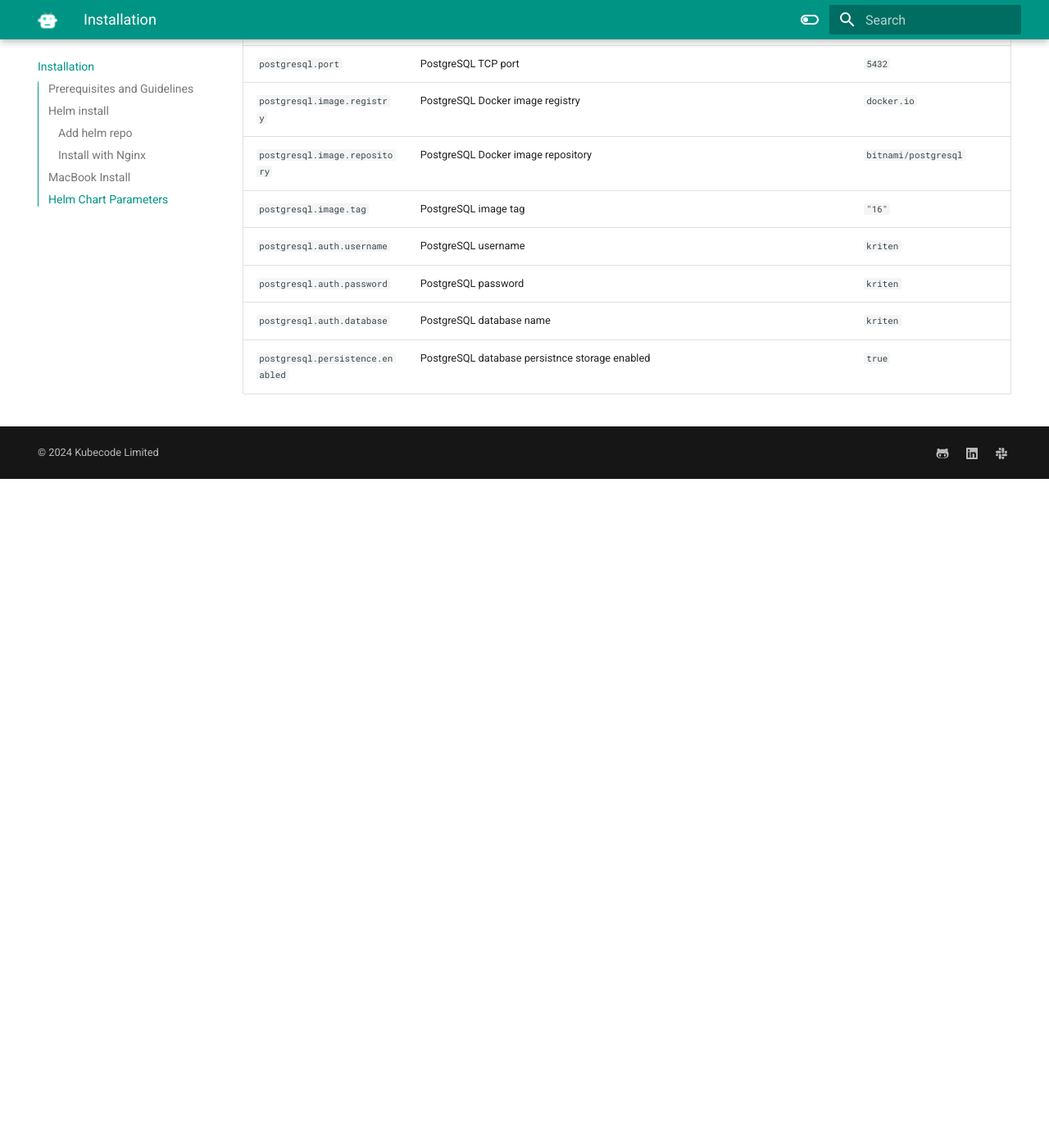
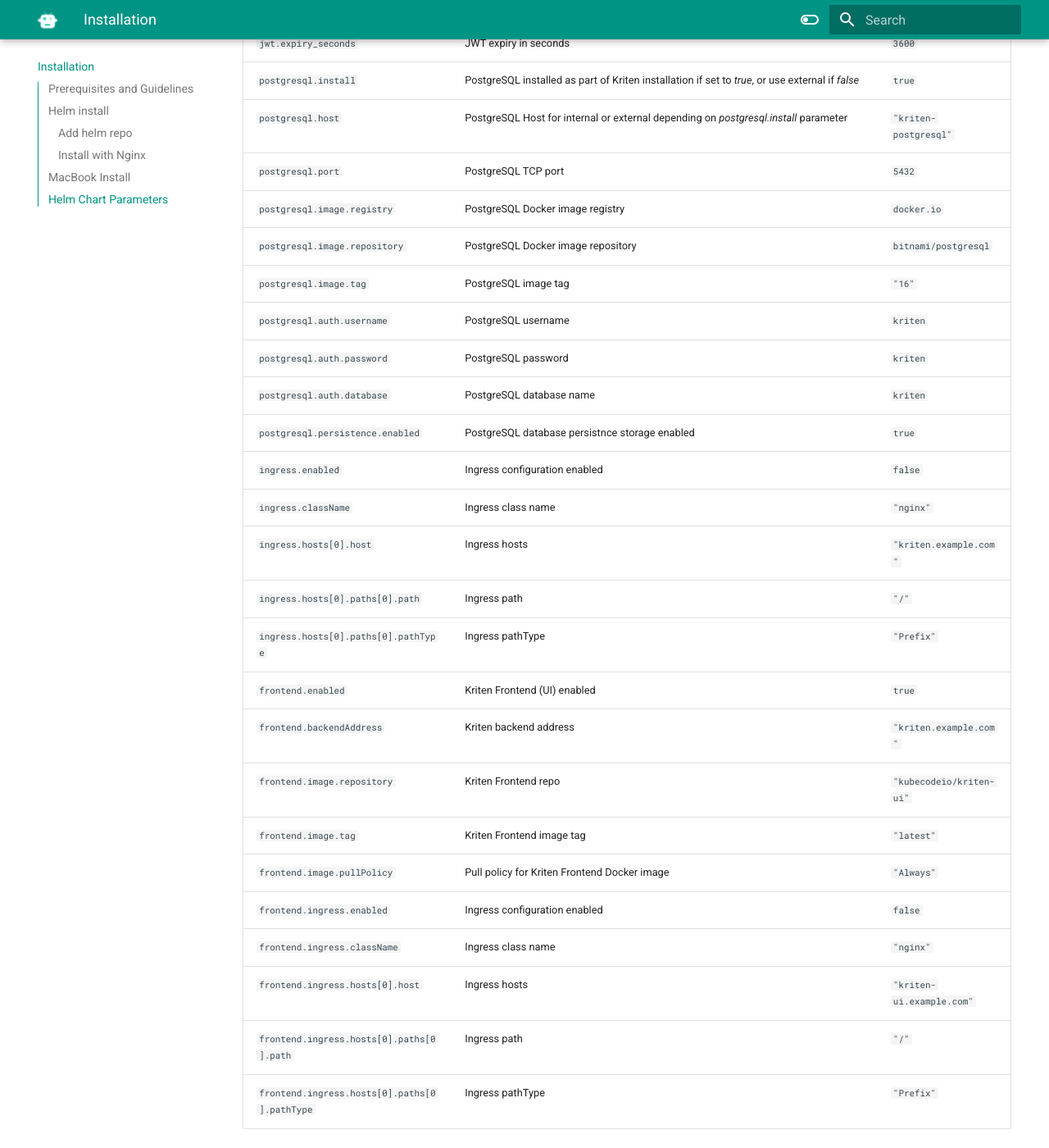
Before and after one commit to kriten-io/kriten-docs, an MkDocs documentation site: the page built from docs/install.md, in a window 1280 px wide and 1400 px high, scrolled down 4463 px. Shown: the whole window at 82% size. Built offline with MkDocs 1.6.1 and Material for MkDocs 9.7.7, drawn with Linux system fonts in a browser that asks for light colours; before the commit the page ends 5047 px from its top, so only the background shows below that; some of the changed text lies outside the part shown.

Commit message:
Update Helm chart parameters in install.md
Updated Helm chart parameters for Kriten installation, including new parameters for MCP, frontend, and ingress configurations.

```diff
--- a/docs/install.md
+++ b/docs/install.md
@@ -160,10 +158,14 @@ Browse to "http://"$IP_ADDRESS":30050".
 |`ldap.fqdn`|LDAP/AD service IP or FQDN|`""`
 |`ldap.port`|LDAP/AD access TCP port (389 or 639 for TLS)|`389`
 |`ldap.baseDN`|LDAP/AD base DN|`""`
-|`jwt.key`|Private key or secret to sign issued JWT|`""`
+|`mcp.enabled`|MCP Enabled|`false`
+|`mcp.stdoutLimit`|MCP Stdout Limit|`65536`
+|`mcp.maxWaitSeconds`|MCP Max Wait Seconds to wait for response|`30`
+|`mcp.pollIntervalMs`|MCP Poll Interval in Milliseconds|`2000`
+|`jwt.key`|Private key or secret to sign issued JWT|`"vcwYCYkum_2Fsukk_i"`
 |`jwt.expiry_seconds`|JWT expiry in seconds|`3600`
 |`postgresql.install`|PostgreSQL installed as part of Kriten installation if set to *true*, or use external if *false* |`true`
-|`postgresql.host`|PostgreSQL Host for internal or external depending on *postgresql.install* parameter|`"kriten-community-postgresql"`
+|`postgresql.host`|PostgreSQL Host for internal or external depending on *postgresql.install* parameter|`"kriten-postgresql"`
 |`postgresql.port`|PostgreSQL TCP port|`5432`
 |`postgresql.image.registry`|PostgreSQL Docker image registry|`docker.io`
 |`postgresql.image.repository`|PostgreSQL Docker image repository|`bitnami/postgresql`
@@ -172,3 +174,18 @@ Browse to "http://"$IP_ADDRESS":30050".
 |`postgresql.auth.password`|PostgreSQL password|`kriten`
 |`postgresql.auth.database`|PostgreSQL database name|`kriten`
 |`postgresql.persistence.enabled`|PostgreSQL database persistnce storage enabled|`true`
+|`ingress.enabled`|Ingress configuration enabled|`false`
+|`ingress.className`|Ingress class name|`"nginx"`
+|`ingress.hosts[0].host`|Ingress hosts|`"kriten.example.com"`
+|`ingress.hosts[0].paths[0].path`|Ingress path|`"/"`
+|`ingress.hosts[0].paths[0].pathType`|Ingress pathType|`"Prefix"`
+|`frontend.enabled`|Kriten Frontend (UI) enabled|`true`
+|`frontend.backendAddress`|Kriten backend address|`"kriten.example.com"`
+|`frontend.image.repository`|Kriten Frontend repo|`"kubecodeio/kriten-ui"`
+|`frontend.image.tag`|Kriten Frontend image tag|`"latest"`
+|`frontend.image.pullPolicy`|Pull policy for Kriten Frontend Docker image|`"Always"`
+|`frontend.ingress.enabled`|Ingress configuration enabled|`false`
+|`frontend.ingress.className`|Ingress class name|`"nginx"`
+|`frontend.ingress.hosts[0].host`|Ingress hosts|`"kriten-ui.example.com"`
+|`frontend.ingress.hosts[0].paths[0].path`|Ingress path|`"/"`
+|`frontend.ingress.hosts[0].paths[0].pathType`|Ingress pathType|`"Prefix"`
```
Also changed, not shown: other parts of docs/install.md (+7 -9 lines).
